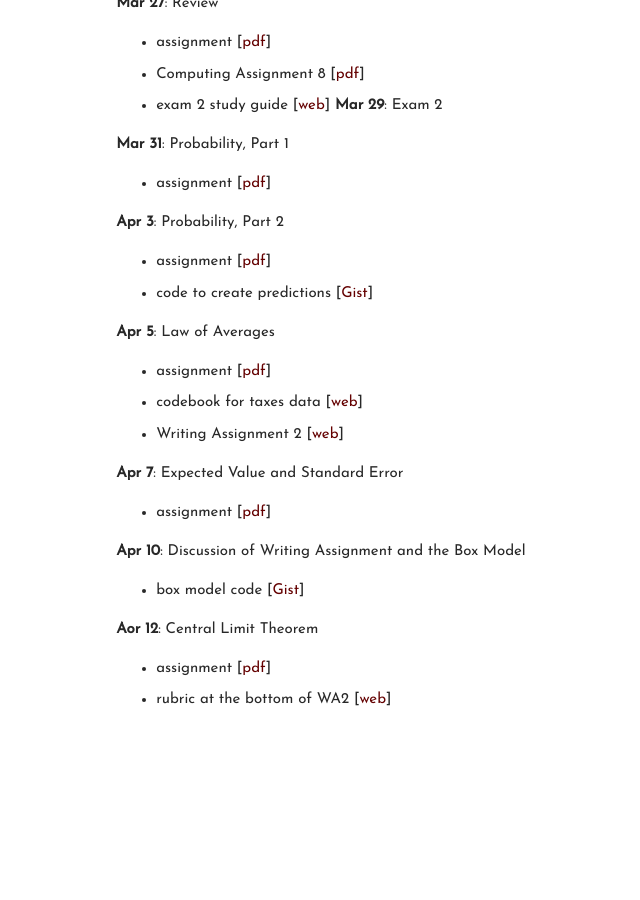
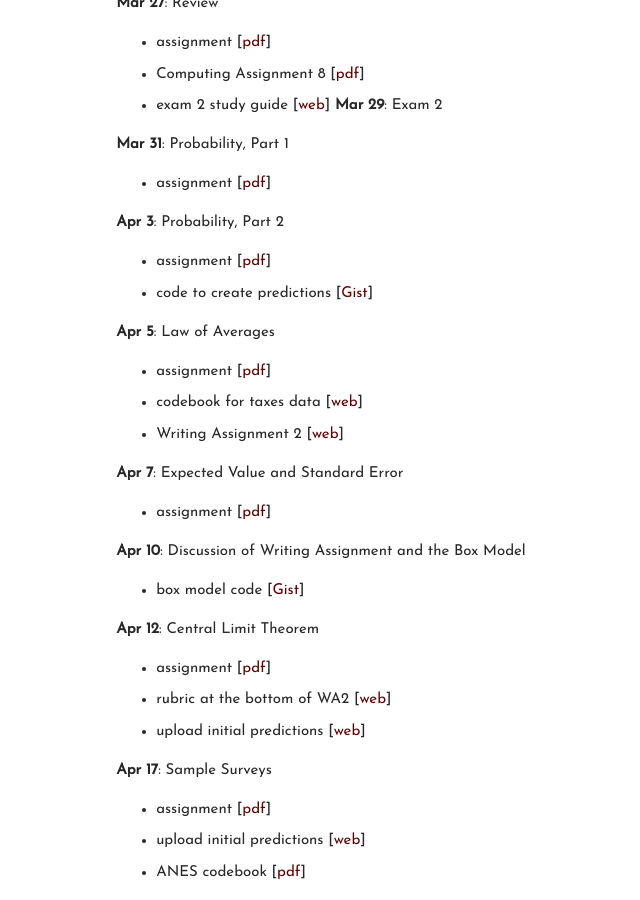
Before and after one commit to carlislerainey/carlislerainey.github.io, a Jekyll site: the page built from teaching/pols-209/index.md, in a window 1280 px wide and 900 px high, scrolled down 4709 px. Shown: the whole window, without its empty margins (346-986 px from the left). Built offline with Jekyll 4.4.1, drawn with Linux system fonts in a browser that asks for light colours; before the commit the page ends 5436 px from its top, so only the background shows below that.

Commit message:
update pols-209

```diff
--- a/teaching/pols-209/index.md
+++ b/teaching/pols-209/index.md
@@ -191,6 +191,12 @@ Tuesday, 1-4pm
 **Apr 10**: Discussion of Writing Assignment and the Box Model
 - box model code [[Gist](https://gist.github.com/carlislerainey/77b344e4190dda3fc26bd4b41d32751c)]
 
-**Aor 12**: Central Limit Theorem
+**Apr 12**: Central Limit Theorem
 - assignment  [[pdf](files/assign-34-clt.pdf)]
 - rubric at the bottom of WA2 [[web](https://docs.google.com/document/d/1nZ-cF5caC8Ug7PyXT6D5jOW24E6XF9g6LT_EXe2XeOI/edit?usp=sharing)]
+- upload initial predictions [[web](https://www.dropbox.com/request/v6O22zSdGPAUNf74SdiZ)]
+
+**Apr 17**: Sample Surveys
+- assignment [[pdf](files/assign-35-sample-surveys.pdf)]
+- upload initial predictions [[web](https://www.dropbox.com/request/v6O22zSdGPAUNf74SdiZ)]
+- ANES codebook [[pdf](http://www.electionstudies.org/studypages/anes_timeseries_2016/anes_timeseries_2016_userguidecodebook.pdf)]
```
Also changed, not shown: 1 other file.
